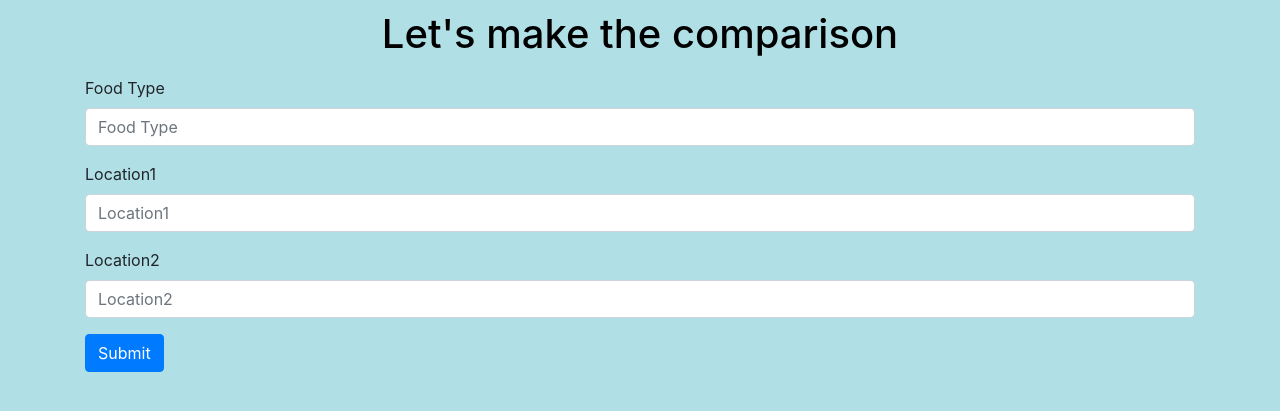
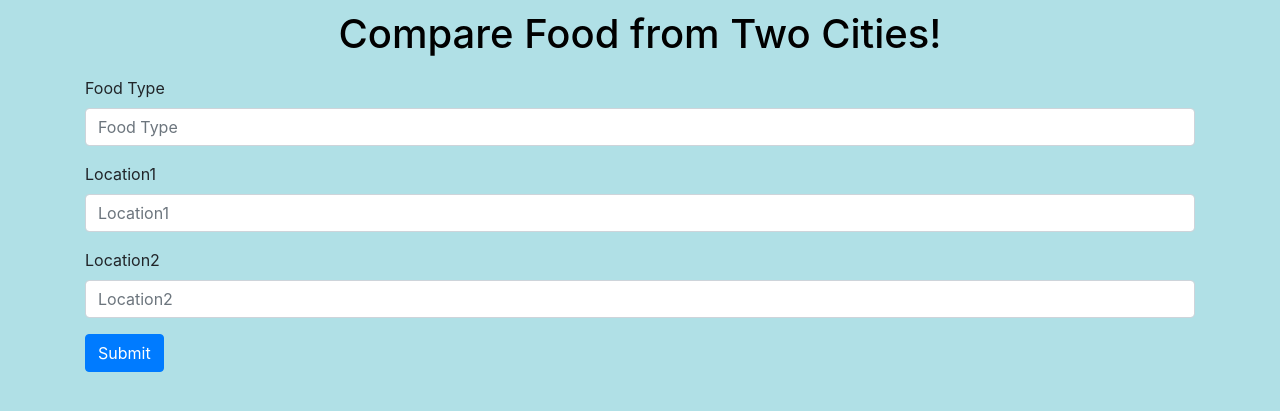
Before and after one commit to sarahhdong/UCSD-TritonHacks-2021, a Flask app: page /foodcompare in a window 1280 px wide. Shown: the part 56-467 px from the top of the page. Run offline with Flask 2, Linux system fonts and the light colour scheme; some libraries are stand-ins or nearby versions.

Commit message:
Update foodcompare.html

```diff
--- a/templates/foodcompare.html
+++ b/templates/foodcompare.html
@@ -1,7 +1,7 @@
 {% extends 'layout.html' %}
 
 {% block content %}
-<h1>{% block title %} Let's make the comparison {% endblock %}</h1>
+<h1>{% block title %} Compare Food from Two Cities!  {% endblock %}</h1>
 
 <form method="post">
     <div class="form-group">
```
